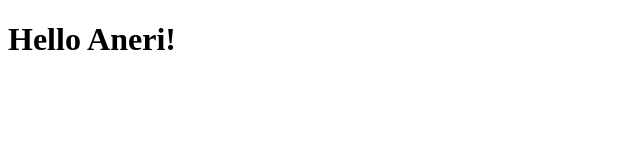
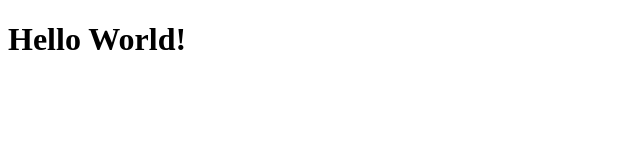
Before and after one commit to anerivadera/Website, a plain HTML site: page site/index.html in a window 1280 px wide. Shown: the full height of the page, 0-640 px from the left. Drawn offline with Linux system fonts and the light colour scheme.

Commit message:
Small Change

```diff
--- a/site/index.html
+++ b/site/index.html
@@ -1,9 +1,9 @@
 <!DOCTYPE html>
 <html>
 <head>
-	<title>Hello Aneri</title>
+	<title>Hello World</title>
 </head>
 <body>
-<H1> Hello Aneri!</H1>
+<H1> Hello World! </H1>
 </body>
 </html>
```
